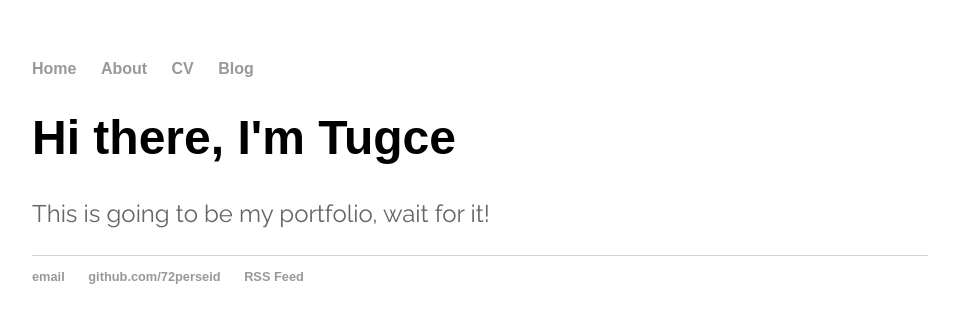
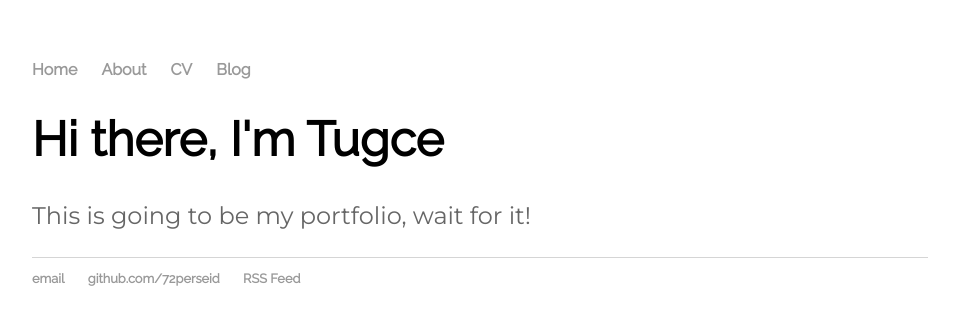
Before and after one commit to 72perseid/72perseid.github.io, a Jekyll site: the page built from index.html, in a window 1280 px wide. Shown: the top 325 px of the page, without its empty margins (160-1119 px from the left). Built offline with Jekyll 4.4.1, drawn with Linux system fonts in a browser that asks for light colours.

Commit message:
Update main.css

```diff
--- a/css/main.css
+++ b/css/main.css
@@ -4,10 +4,10 @@ body {
     width: 70%;
 }
 nav ul, footer ul {
-    font-family:'Oswald', sans-serif;
+    font-family:'Raleway', sans-serif;
     padding: 0px;
     list-style: none;
-    font-weight: bold;
+    font-weight: 600;
 }
 nav ul li, footer ul li {
     display: inline;
@@ -22,13 +22,13 @@ a:hover {
 }
 h1 {
     font-size: 3em;
-    font-family:'Oswald', sans-serif;
+    font-family:'Raleway', sans-serif;
 }
 p {
     font-size: 1.5em;
     line-height: 1.4em;
     color: #666;
-    font-family: 'Raleway', sans-serif;
+    font-family: 'Montserrat', sans-serif;
 }
 footer {
     border-top: 1px solid #d5d5d5;
```
